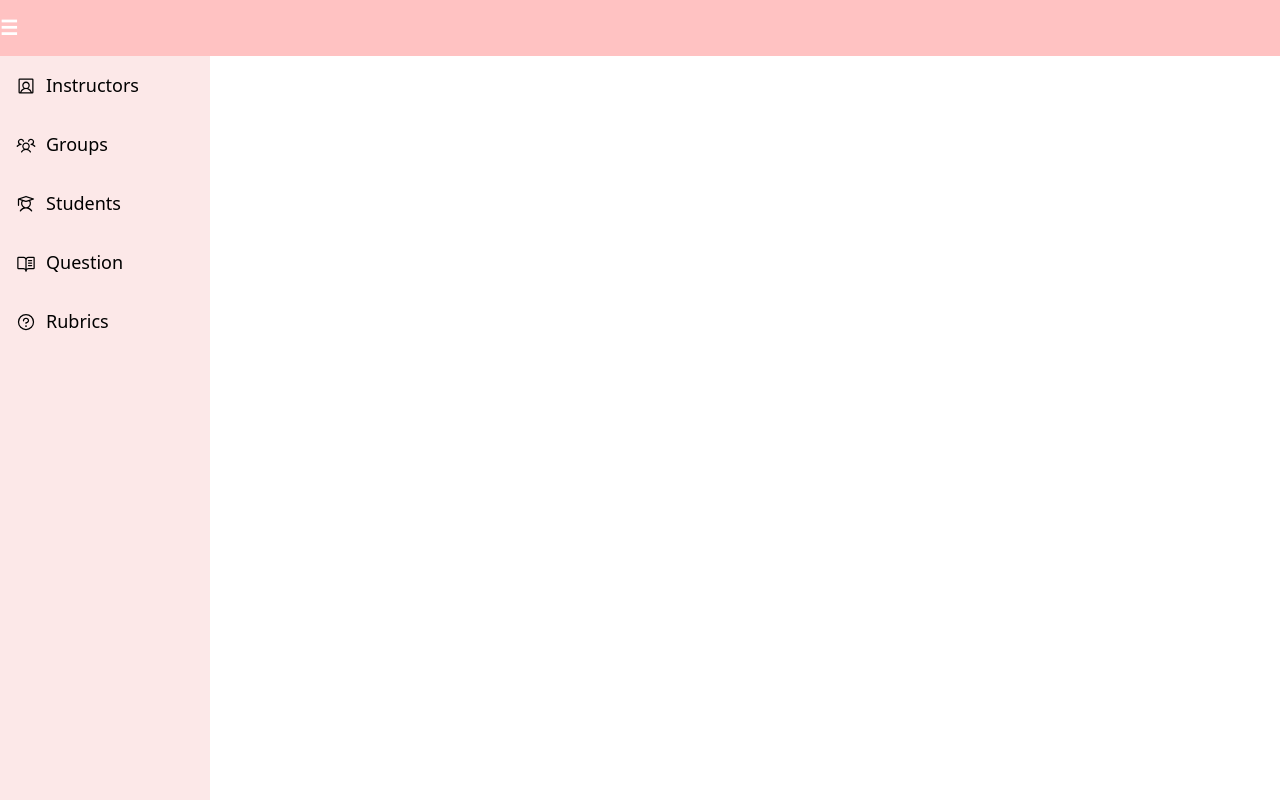
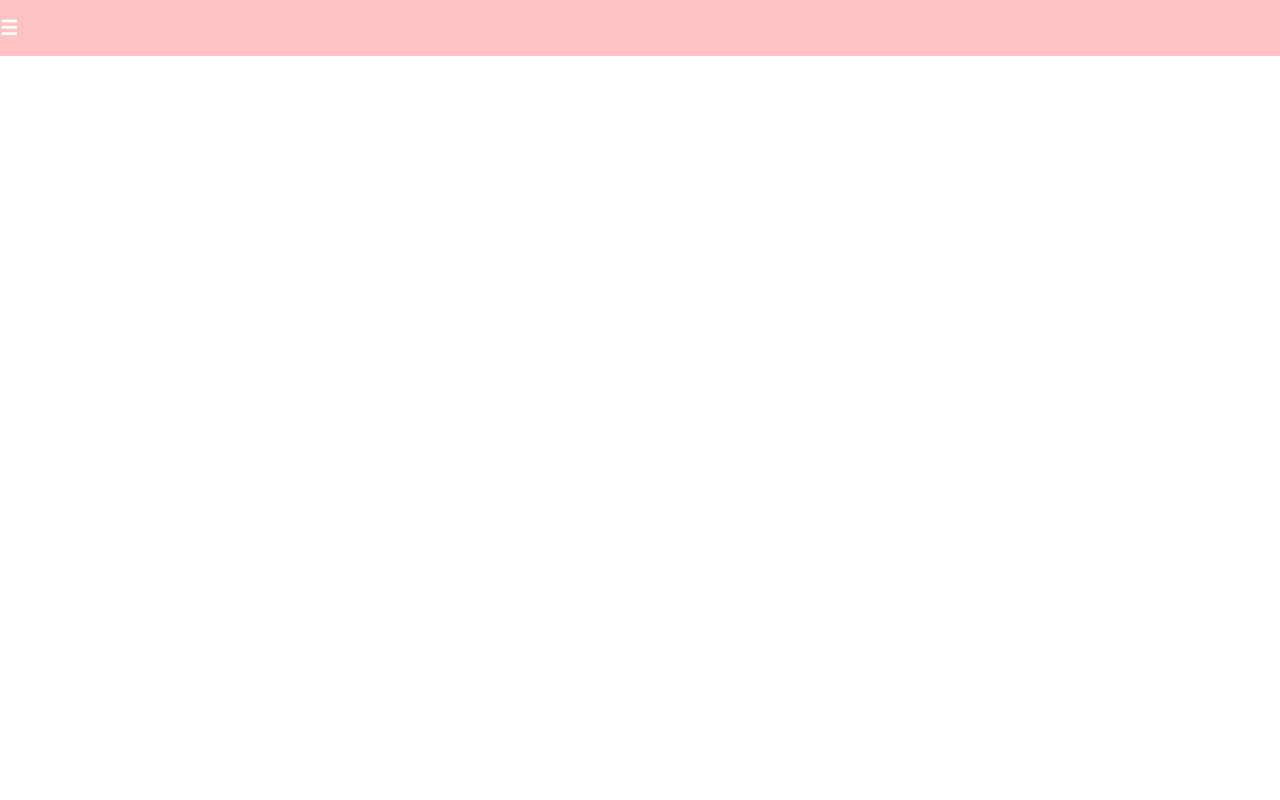
Before and after one commit to ayatallan/graduation-projects-evaluation-app--FE, a React (Create React App) app: page /AdminDashboard in a window 1280 px wide. Built offline with nearby package versions, Linux system fonts and the light colour scheme.

Commit message:
hide sidebar

```diff
--- a/src/App.tsx
+++ b/src/App.tsx
@@ -20,7 +20,10 @@ import RubricsAdminPage from './pages/AdminDashboard/rubrics/Rubrics.AdminPage';
 
 function App() {
   const [initialLocation, setInitialLocation] = useState('');
-
+  const [showSidebar, setShowSidebar] = useState(false);
+  const handleToggleSidebar = () => {
+    setShowSidebar(!showSidebar);
+  };
   useEffect(() => {
     setInitialLocation(window.location.pathname);
   }, []);
@@ -30,7 +33,7 @@ function App() {
     <div className="App">
 
       <BrowserRouter>
-         <MyNavbar />
+         <MyNavbar handleToggleSidebar={handleToggleSidebar}/>
         <Routes>
           <Route path="/SignIn" element={<SignInPage />} />
           <Route path="/Groups" element={<GroupsPage path={Path} />} />
@@ -39,7 +42,7 @@ function App() {
           <Route path="/add-instructor" element={<CreateInstructorPage />} />
           <Route path="/add-student" element={<CreateStudentPage />} />
           <Route path="/createGroup" element={<CreateGroup />} />
-          <Route path="/AdminDashboard" element={<MainDashboard/>}>
+          <Route path="/AdminDashboard" element={<MainDashboard  showSidebar={showSidebar} setShowSidebar={setShowSidebar} handleToggleSidebar={handleToggleSidebar}/>}>
             <Route path="StudentsPage" element={<StudentsPage />} />
             <Route path="InstructorsPage" element={<InstructorsPage/>} />
             <Route path="GroupsAdminPage" element={<GroupsAdminPage/>} />
--- a/src/components/common/nav-bar/nav.tsx
+++ b/src/components/common/nav-bar/nav.tsx
@@ -5,18 +5,12 @@ import { useState } from "react";
 import { Navbar, Nav } from "react-bootstrap";
 import SideBar from "../admin-dashboard-sidebar/sideBar";
 
-const MyNavbar= () => {
-
-  const [showSidebar, setShowSidebar] = useState(false);
-
-  const handleToggleSidebar = () => {
-    setShowSidebar(!showSidebar);
-  };
+const MyNavbar= (props : any) => {
 
   return (
     <div>
     <Navbar className="nav-bar">
-      <Navbar.Brand href="#" onClick={handleToggleSidebar}>
+      <Navbar.Brand  onClick={props.handleToggleSidebar}>
         ☰
       </Navbar.Brand>
       <Navbar.Collapse id="basic-navbar-nav">
@@ -24,7 +18,7 @@ const MyNavbar= () => {
 
       </Navbar.Collapse>
     </Navbar>
-    {showSidebar && <SideBar />}
+
     </div>
   );
 };
--- a/src/pages/AdminDashboard/main-admin-dashbored/mainDashboard.page.tsx
+++ b/src/pages/AdminDashboard/main-admin-dashbored/mainDashboard.page.tsx
@@ -3,10 +3,10 @@ import SideBar from '../../../components/common/admin-dashboard-sidebar/sideBar'
 import { Outlet } from 'react-router-dom';
 import "./mainDashboard.css";
 
-const MainDashboard = () => {
+const MainDashboard = (props : any) => {
     return (
         <div className='mainDash'>
-            <SideBar />
+           {props.showSidebar ? <SideBar /> : null}
             <Outlet />
         </div>
     );
```
